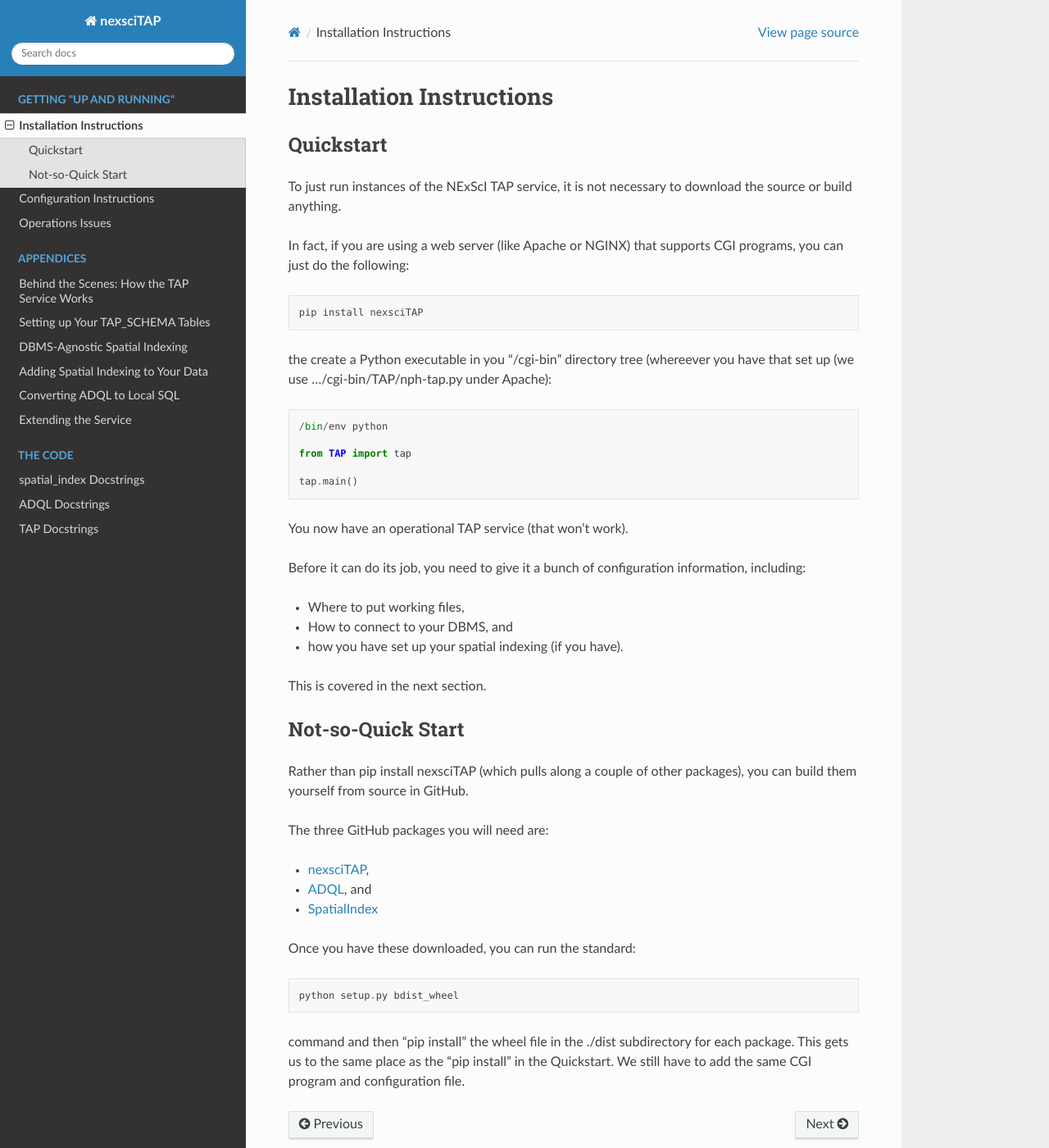
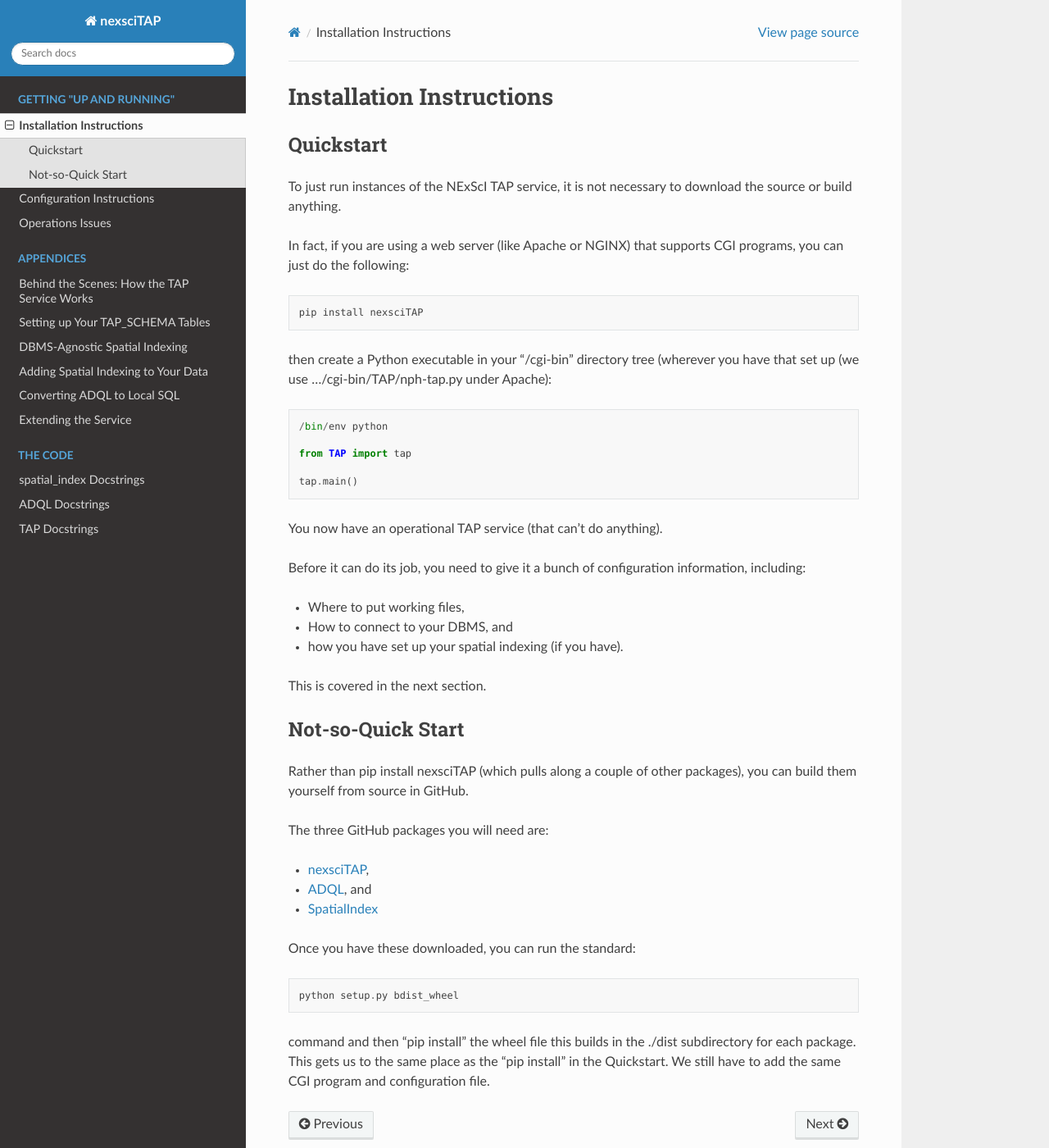
Before and after one commit to Caltech-IPAC/nexsciTAP, a Sphinx documentation site: the page built from Sphinx/install.rst, in a window 1280 px wide and 1400 px high. Shown: the whole window at 82% size. Built offline with Sphinx 7.4.7 and the Read the Docs theme 2.0.0, drawn with Linux system fonts in a browser that asks for light colours.

Commit message:
Update installation instructions.

```diff
--- a/Sphinx/install.rst
+++ b/Sphinx/install.rst
@@ -11,7 +11,7 @@
 
     pip install nexsciTAP
 
-the create a Python executable in you "/cgi-bin" directory tree (whereever
+then create a Python executable in your "/cgi-bin" directory tree (wherever
 you have that set up (we use .../cgi-bin/TAP/nph-tap.py under Apache)::
 
     /bin/env python
@@ -20,7 +20,7 @@
 
     tap.main()
 
-You now have an operational TAP service (that won't work).
+You now have an operational TAP service (that can't do anything).
 
 Before it can do its job, you need to give it a bunch of configuration
 information, including:
@@ -50,7 +50,7 @@
 
    python setup.py bdist_wheel
 
-command and then "pip install" the wheel file in the ./dist subdirectory
+command and then "pip install" the wheel file this builds in the ./dist subdirectory
 for each package.  This gets us to the same place as the "pip install" in the
 Quickstart.  We still have to add the same CGI program and configuration file.
 
```
